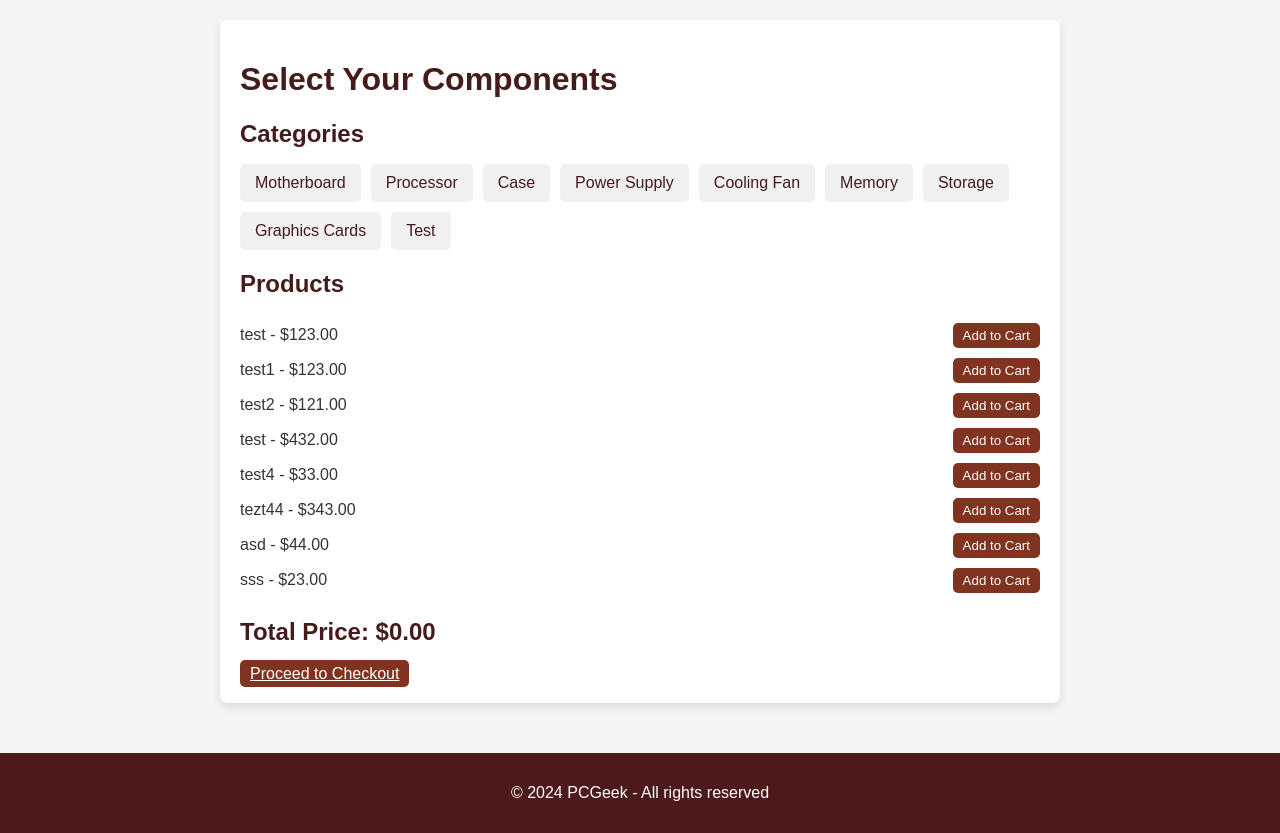
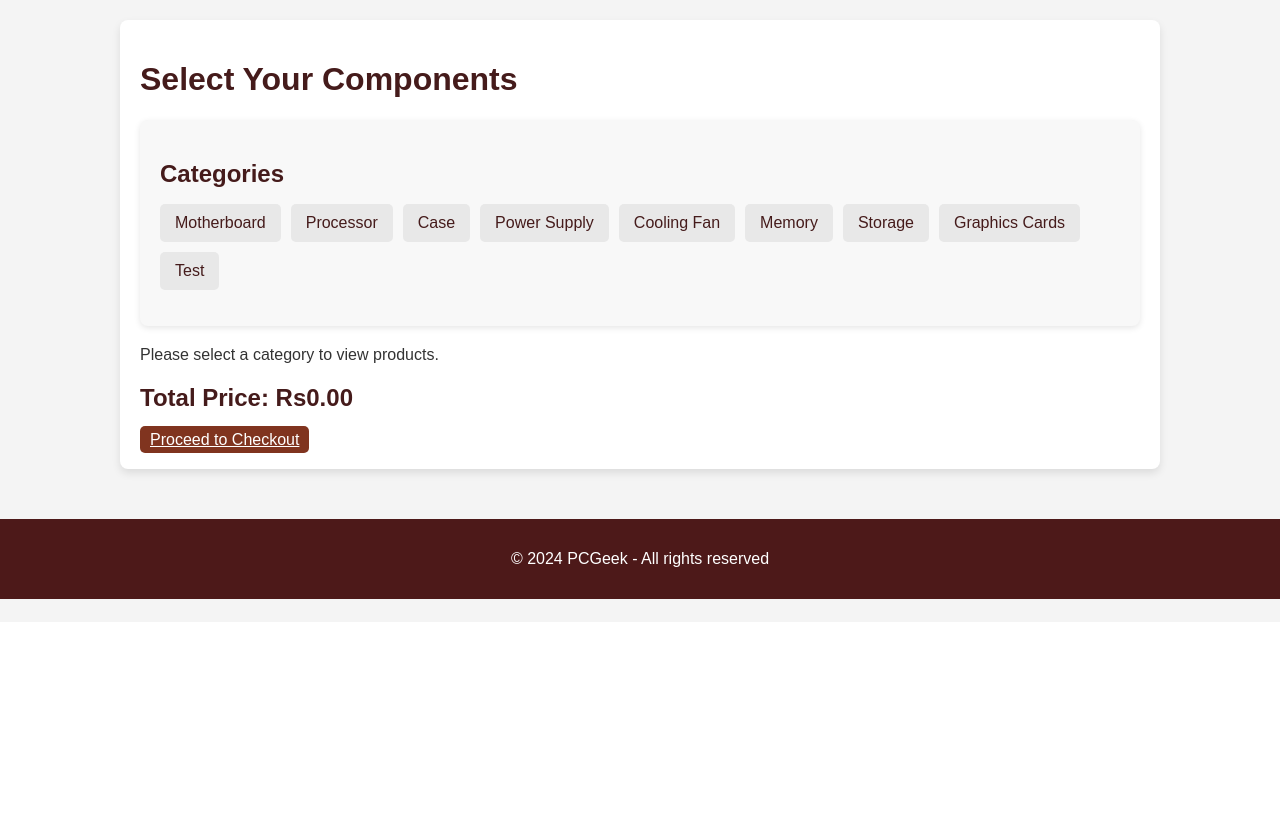
Before and after one commit to nischal-0016/Django_ecommerce, a Django app: page /custom-pc-build/intel/ in a window 1280 px wide. Shown: the part 178-1011 px from the top of the page. After the commit the page ends 777 px from the top, so only its background shows below. Run offline with Django 5.2, Linux system fonts and the light colour scheme; data comes from the database, SQL or seed files in the repository; both versions use the stored data as it was after the commit.

Commit message:
intel build

```diff
--- a/store/models.py
+++ b/store/models.py
@@ -62,7 +62,7 @@ class IntelProduct(models.Model):
     name = models.CharField(max_length=100)
     price = models.DecimalField(max_digits=10, decimal_places=2)
     category = models.ForeignKey(Category, on_delete=models.CASCADE)
-    # Add other relevant fields for your product
+    image = models.ImageField(upload_to='product_images/', default='default_image_path.jpg')
 
     def __str__(self):
         return self.name
--- a/store/templates/store/intel_build.html
+++ b/store/templates/store/intel_build.html
@@ -51,7 +51,7 @@
 
         /* Container Styling */
         .container {
-            max-width: 800px;
+            max-width: 1000px;
             margin: 20px auto;
             padding: 20px;
             background-color: white;
@@ -66,6 +66,10 @@
         /* Categories Styling */
         .categories {
             margin-bottom: 20px;
+            padding: 20px;
+            background: #f8f8f8;
+            border-radius: 8px;
+            box-shadow: 0 2px 6px rgba(0, 0, 0, 0.1);
         }
 
         .categories h2 {
@@ -73,39 +77,57 @@
         }
 
         .categories ul {
-            list-style-type: none; /* Remove bullet points */
-            padding: 0; /* Remove padding */
-            display: flex; /* Use flexbox for layout */
-            flex-wrap: wrap; /* Allow items to wrap */
-            gap: 10px; /* Space between items */
+            list-style-type: none;
+            padding: 0;
+            display: flex;
+            flex-wrap: wrap;
+            gap: 10px;
         }
 
         .categories li {
-            background: #f0f0f0; /* Light background for category items */
-            border-radius: 5px; /* Rounded corners */
-            padding: 10px 15px; /* Padding around text */
-            transition: background 0.3s; /* Smooth transition */
+            background: #e8e8e8;
+            border-radius: 5px;
+            padding: 10px 15px;
+            transition: background 0.3s;
         }
 
         .categories li a {
-            text-decoration: none; /* Remove underline */
-            color: #451b1b; /* Text color */
+            text-decoration: none;
+            color: #451b1b;
         }
 
         .categories li:hover {
-            background: #e0e0e0; /* Darker background on hover */
+            background: #d0d0d0;
         }
 
         /* Product List Styling */
         .product-list {
-            margin: 10px 0;
+            display: grid;
+            grid-template-columns: repeat(auto-fill, minmax(200px, 1fr));
+            gap: 15px;
         }
 
         .product-item {
             display: flex;
-            justify-content: space-between;
+            flex-direction: column;
             align-items: center;
-            padding: 5px 0;
+            text-align: center;
+            background: #fff;
+            border-radius: 8px;
+            padding: 15px;
+            box-shadow: 0 2px 6px rgba(0, 0, 0, 0.1);
+            transition: box-shadow 0.3s;
+        }
+
+        .product-item img {
+            max-width: 100%;
+            height: auto;
+            margin-bottom: 10px;
+            border-radius: 5px;
+        }
+
+        .product-item:hover {
+            box-shadow: 0 4px 12px rgba(0, 0, 0, 0.2);
         }
 
         .product-btn {
@@ -182,13 +204,14 @@
             </ul>
         </div>
 
-        <!-- Product List -->
-        <h2>Products</h2>
+        <!-- Product List, only if a category is selected -->
         {% if products %}
+            <h2>Products</h2>
             <div class="product-list">
                 {% for product in products %}
                     <div class="product-item">
-                        <span>{{ product.name }} - ${{ product.price }}</span>
+                        <img src="{{ product.image.url }}" alt="{{ product.name }}">
+                        <span>{{ product.name }} - Rs {{ product.price }}</span>
                         <form action="{% url 'add_to_cart' product.id %}" method="post">
                             {% csrf_token %}
                             <button type="submit" class="product-btn">Add to Cart</button>
@@ -197,11 +220,11 @@
                 {% endfor %}
             </div>
         {% else %}
-            <p>No products found in this category.</p>
+            <p>Please select a category to view products.</p>
         {% endif %}
 
         <div class="component">
-            <h2>Total Price: $<span id="total-price">0.00</span></h2>
+            <h2>Total Price: Rs<span id="total-price">0.00</span></h2>
             <a href="#" class="product-btn">Proceed to Checkout</a>
         </div>
     </div>
--- a/store/urls.py
+++ b/store/urls.py
@@ -1,4 +1,6 @@
 from django.urls import path
+from django.conf import settings
+from django.conf.urls.static import static
 from . import views
 from django.contrib.auth.views import LogoutView
 
@@ -35,3 +37,5 @@ urlpatterns = [
     path('custom-pc-build/amd/', views.amd_build, name='amd_build'),        # AMD build URL
 
 ]
+if settings.DEBUG:
+    urlpatterns += static(settings.MEDIA_URL, document_root=settings.MEDIA_ROOT)
--- a/store/views.py
+++ b/store/views.py
@@ -141,20 +141,21 @@ def custom_pc_build(request):
     return render(request, 'store/custom_pc_build.html')
 
 def intel_build(request):
-    return render(request, 'intel_build.html')  # Placeholder view for Intel
+    category_id = request.GET.get('category_id')
+    categories = Category.objects.all()  # Fetch all categories from the database
 
-def amd_build(request):
-    return render(request, 'amd_build.html')    # Placeholder view for AMD
-
-def intel_build(request):
-    categories = Category.objects.all()
-    if 'category_id' in request.GET:
-        category_id = request.GET['category_id']
+    # Fetch products only if a category_id is provided
+    if category_id:
         products = IntelProduct.objects.filter(category_id=category_id)
     else:
-        products = IntelProduct.objects.all()
+        products = []  # Set products to an empty list if no category is selected
+
     context = {
         'categories': categories,
         'products': products,
     }
     return render(request, 'store/intel_build.html', context)
+
+
+def amd_build(request):
+    return render(request, 'amd_build.html')    # Placeholder view for AMD
```
Also changed, not shown: store/admin.py (+9 -2 lines), db.sqlite3, media/product_images/Ftc3ptsWAAALf-T.jpeg (added), store/migrations/0009_intelproduct_image.py (added).
